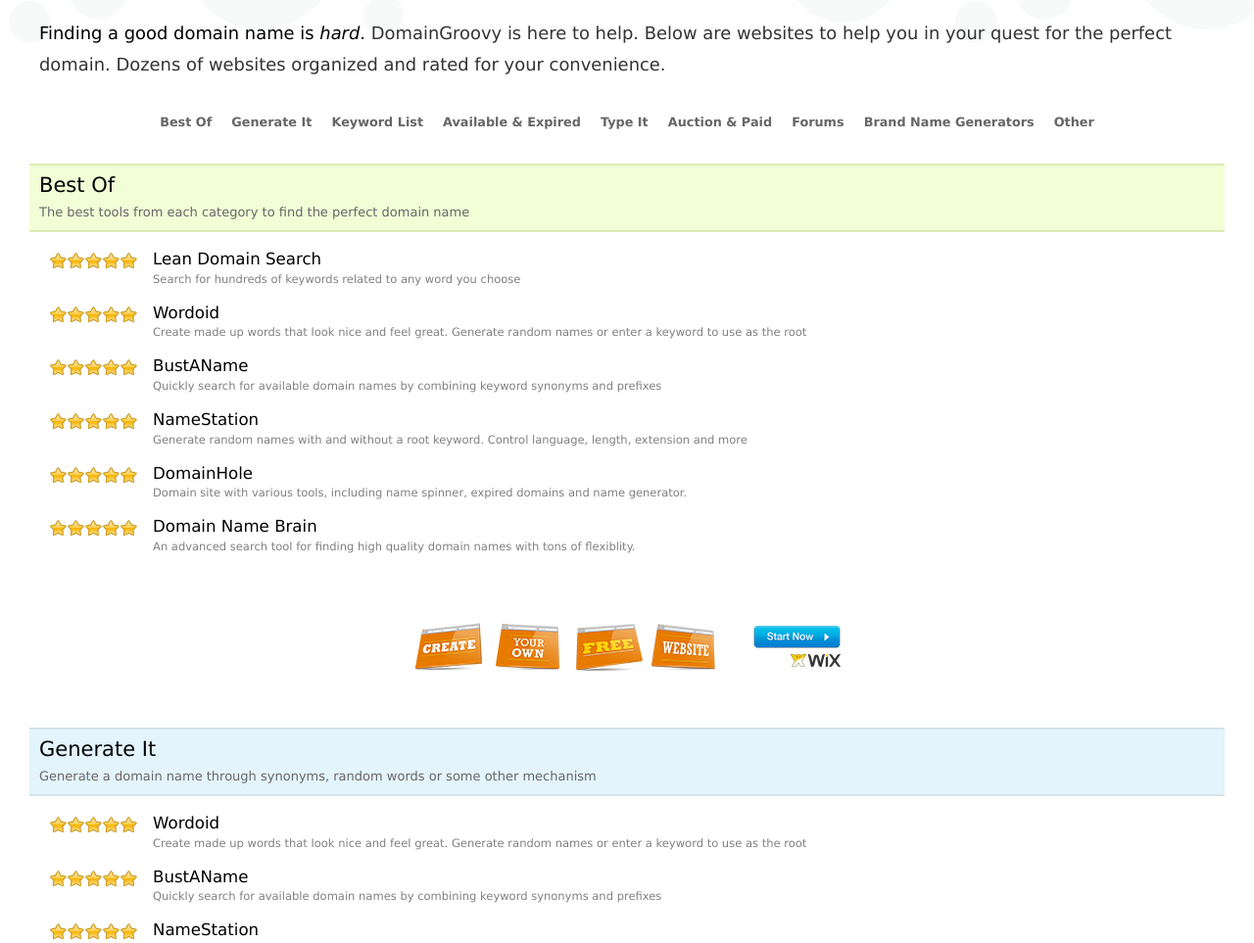
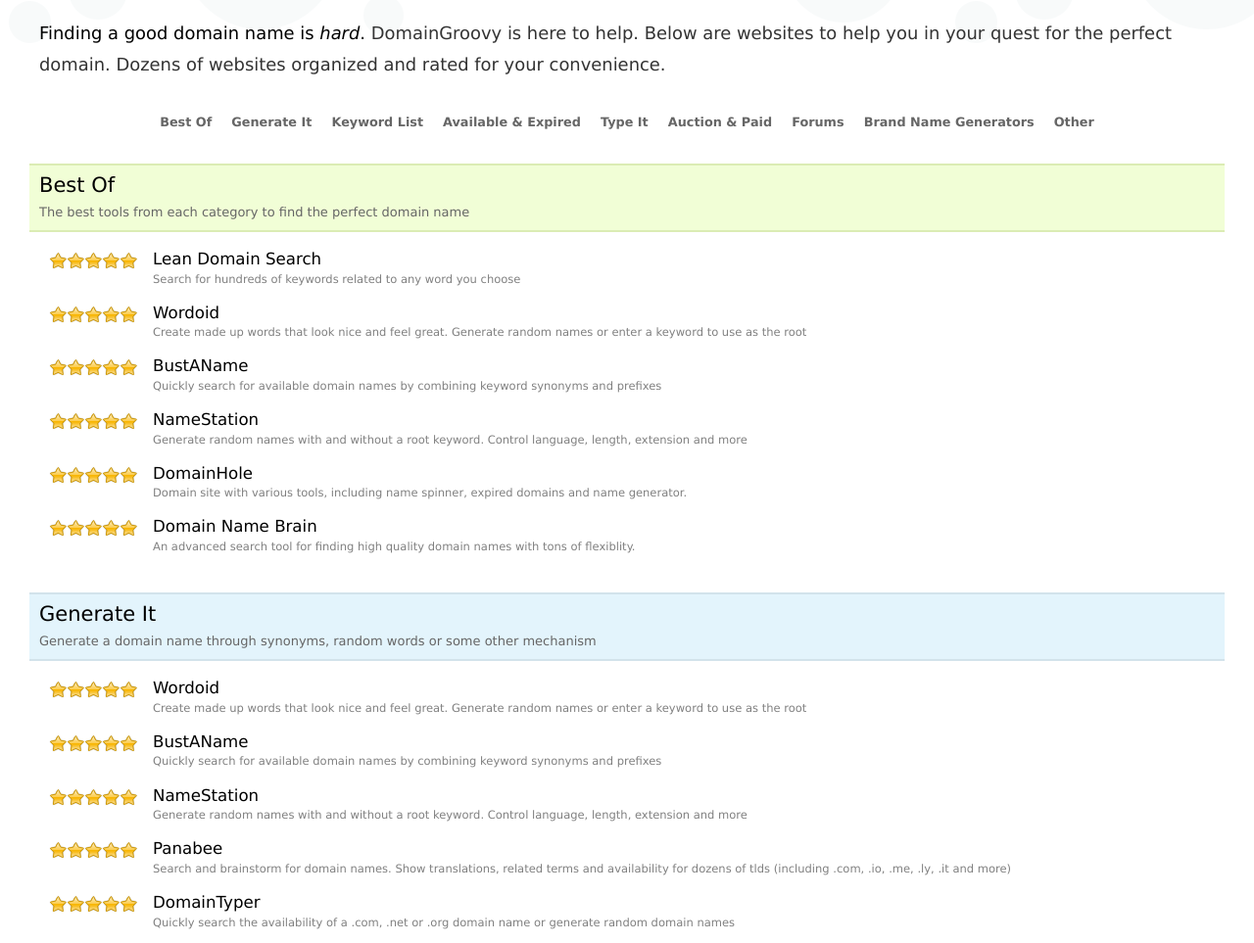
Before and after one commit to bradjasper/DomainGroovy, a plain HTML site: page index.html in a window 1280 px wide. Shown: the part 117-1080 px from the top of the page at 98% size. Drawn offline with Linux system fonts and the light colour scheme.

Commit message:
removed ad

```diff
--- a/index.html
+++ b/index.html
@@ -104,11 +104,6 @@
                </div>
                <div class="clear"></div>
             </div>
-         </div>
-         <div class="category" id="creative">
-            <a href="http://wixstats.com/?a=13306&c=130&s1=domain_groovy">
-              <img src="/media/images/creative.png" width="468" height="60" border="0" />
-            </a>
          </div>
          <a name="generate-it"></a>
          <div class="category" id="generate-it">
```
